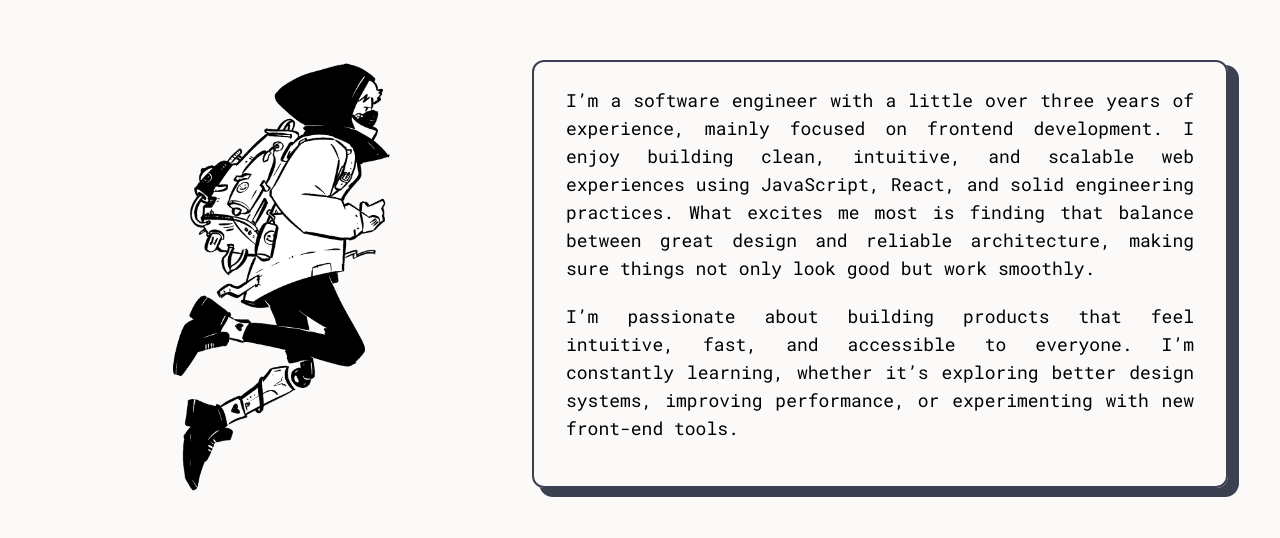
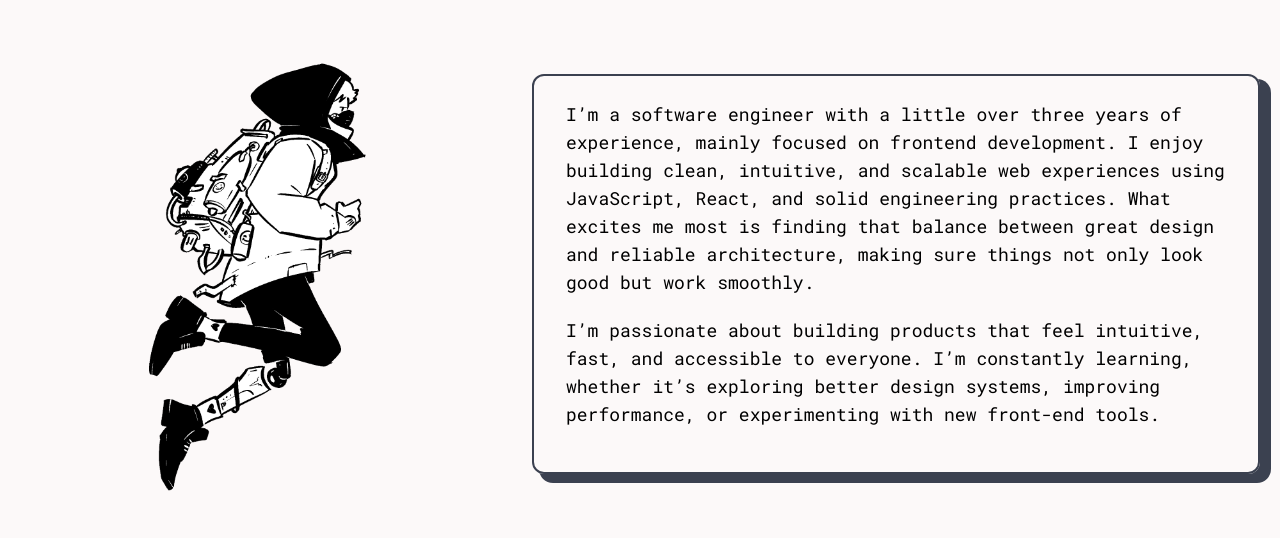
Before and after one commit to vsamhita2028/mission-portfolio, a React (Vite) app in the folder mission-portfolio/: page / in a window 1280 px wide. Shown: the part 866-1404 px from the top of the page. Built offline with nearby package versions, Linux system fonts and the light colour scheme.

Commit message:
Fixing padding Issues

```diff
--- a/mission-portfolio/src/components/About.jsx
+++ b/mission-portfolio/src/components/About.jsx
@@ -40,7 +40,7 @@ const About = () => {
     ];
     return (
         //fix the css looks so complicated
-        <section className="min-h-screen flex flex-col mb-30 px-4 sm:px-8 md:px-10 sm:mb-5">
+        <section className="min-h-screen flex flex-col mb-10">
             <Title title="Who Am I?" />
             <div className="grid grid-cols-1 md:grid-cols-5  flex justify-center items-center">
                 <div className="md:col-span-2 lg:col-span-2 flex justify-center items-center">
@@ -50,8 +50,8 @@ const About = () => {
                         className="h-80 w-80 sm:h-100 sm:w-100 md:h-140 md:w-140 lg:w-120 lg:h-120 object-contain z-10"
                     />
                 </div>
-                <div className="md:col-span-3 lg:col-span-3 max-w-full md:max-w-3xl px-3">
-                    <div className="text-sm sm:text-base md:text-lg text-justify space-y-2 border-2 border-[#3B4150] rounded-xl shadow px-2 sm:px-4 md:px-8 py-4 sm:py-6">
+                <div className="md:col-span-3 lg:col-span-3 max-w-full md:max-w-3xl px-5">
+                    <div className="text-sm sm:text-base md:text-lg space-y-2 border-2 border-[#3B4150] rounded-xl shadow px-2 sm:px-4 md:px-8 py-4 sm:py-6">
                         <p>I’m a software engineer with a little over three years of experience, mainly focused on frontend development. I enjoy building clean, intuitive, and scalable web experiences using JavaScript, React, and solid engineering practices. What excites me most is finding that balance between great design and reliable architecture, making sure things not only look good but work smoothly.</p>
                         <p className="my-3 sm:my-5">I’m passionate about building products that feel intuitive, fast, and accessible to everyone. I’m constantly learning, whether it’s exploring better design systems, improving performance, or experimenting with new front-end tools.</p>
 
--- a/mission-portfolio/src/components/Landing.jsx
+++ b/mission-portfolio/src/components/Landing.jsx
@@ -10,7 +10,7 @@ const Landing = () => {
         document.body.removeChild(link);
     }
     return (
-        <div className="flex-1 flex items-center justify-center">
+        <div className="flex-1 flex items-center justify-center mb-10">
             <div className="grid grid-cols-1 md:grid-cols-2 items-center justify-center w-full px-2 py-5 sm:px-8 md:px-16 lg:px-32 bg-transparent gap-5">
                 <div className="order-2 md:order-1 flex flex-col items-center justify-center md:items-start text-center md:text-left">
                     <div className="text-3xl sm:text-4xl md:text-5xl mb-1">Hello,</div>
--- a/mission-portfolio/src/components/Work.jsx
+++ b/mission-portfolio/src/components/Work.jsx
@@ -22,7 +22,7 @@ const Work = () => {
     }
     ]
     return (
-        <section className="min-h-screen flex flex-col px-4 sm:px-8 md:px-10 sm:mb-5">
+        <section className="min-h-screen flex flex-col px-4 sm:px-8 md:px-10 mb-10">
             <div className='items-center justify-center w-full px-2 py-5 xs:px-8 sm:px-16'>
                 <Title title="My Work" />
                 <ul className="grid grid-cols-1 sm:grid-cols-1 lg:grid-cols-3 gap-10 mt-10">
```
